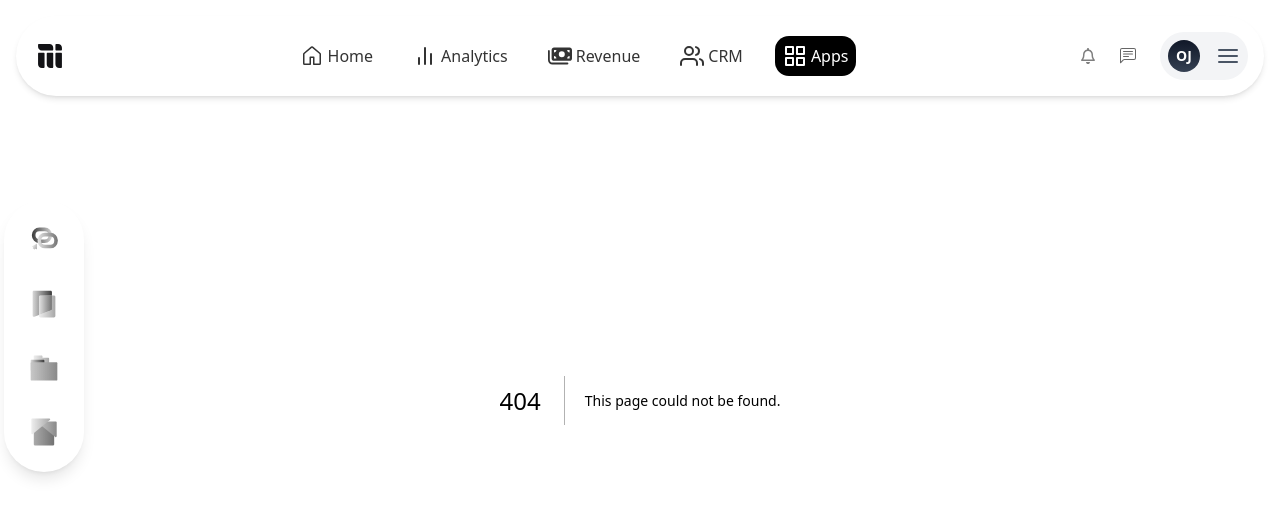
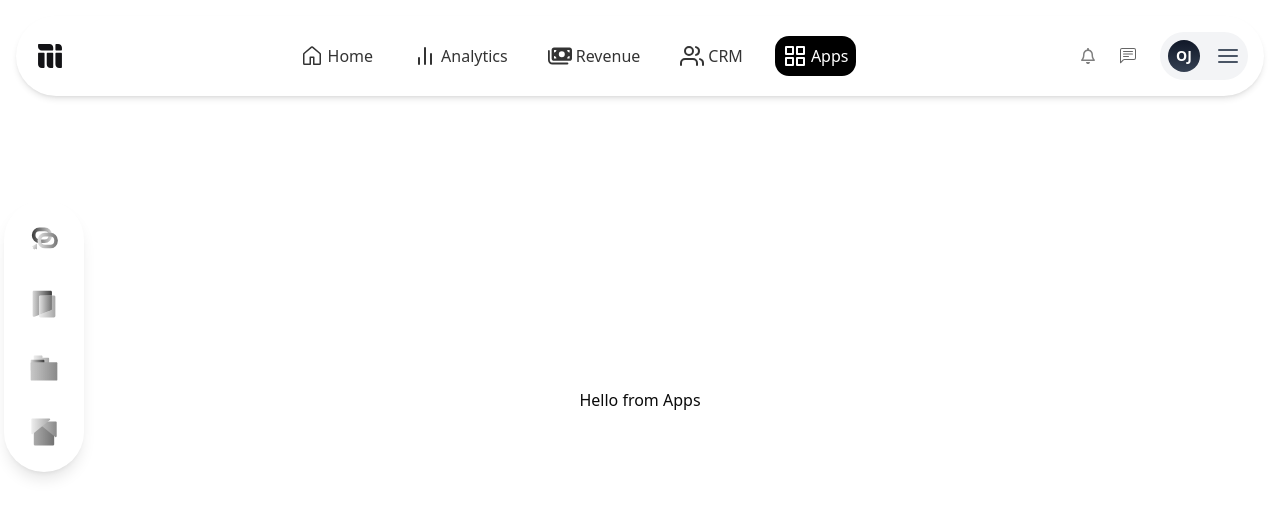
Before and after one commit to EmperorSmiles/mainstack-demo, a Next.js app: page /apps in a window 1280 px wide. Before the commit this address had no page. Shown: the top 516 px of the page. Built offline with nearby package versions, Linux system fonts and the light colour scheme.

Commit message:
byg fixes and UX tweaks

```diff
--- /dev/null
+++ b/src/app/apps/page.tsx
@@ -0,0 +1,11 @@
+import React from "react";
+
+const Apps = () => {
+  return (
+    <div className="flex justify-center items-center align-middle h-screen">
+      Hello from Apps
+    </div>
+  );
+};
+
+export default Apps;
```
